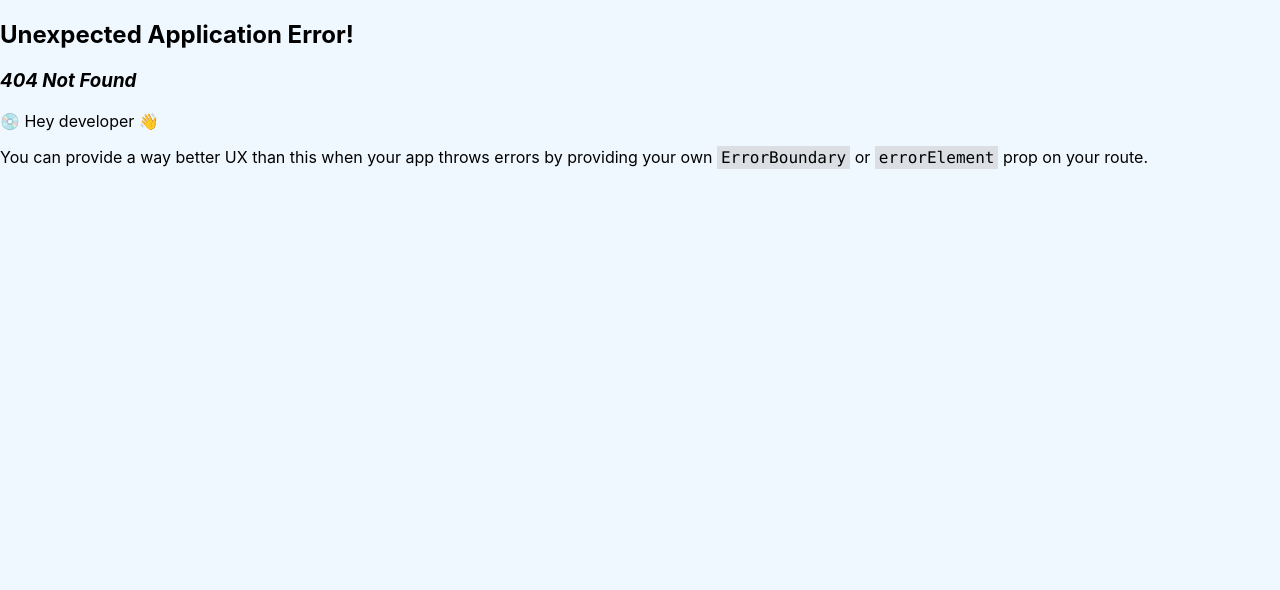
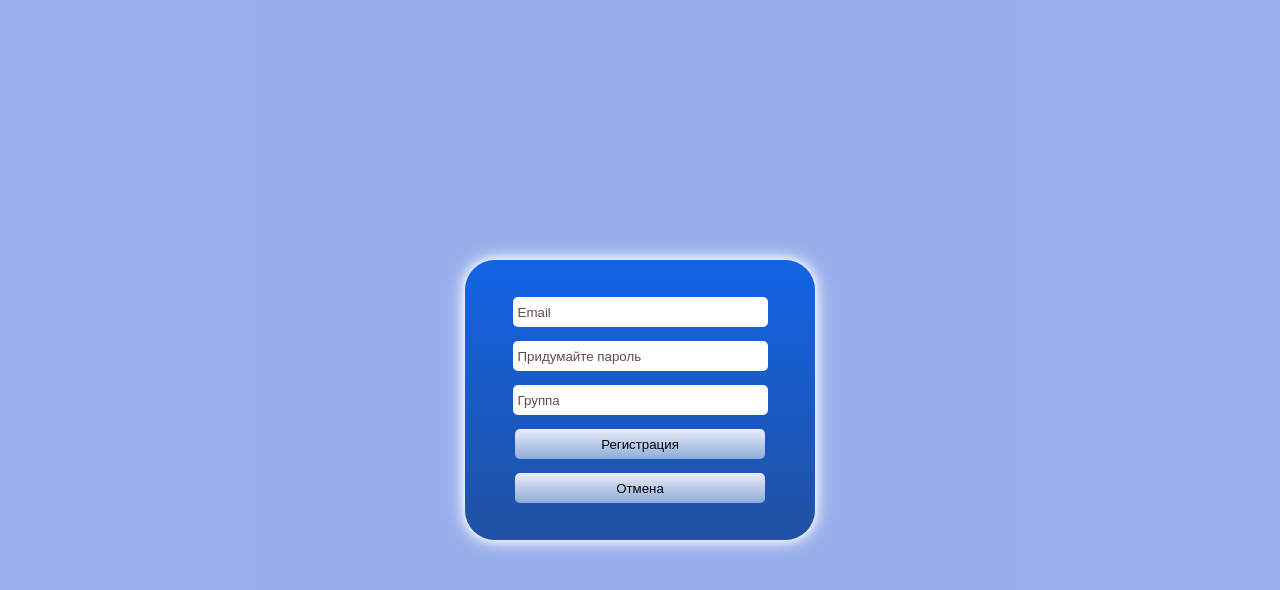
Before and after one commit to elitanima/online_store, a React (Create React App) app: page /signup in a window 1280 px wide. Before the commit this address had no page. Shown: the top 590 px of the page. Built offline with nearby package versions, Linux system fonts and the light colour scheme.

Commit message:
Added registration and authorization

```diff
--- a/src/components/Account_module/Account_module.jsx
+++ b/src/components/Account_module/Account_module.jsx
@@ -7,12 +7,17 @@ export function Account_module() {
 
     const navigate = useNavigate();
 
+    const exit = () => {
+        localStorage.clear()
+        navigate("/");
+    }
+
     return (
          <div className={style.account_module}>
             <div className={style.button_view}>
                 <button className={style.button_user} onClick={() => navigate("/profile")}></button>
                 <button className={style.button_basket} onClick={() => navigate("/basket")}></button>
-                <button className={style.button_exit} onClick={() => navigate("/")}></button>
+                <button className={style.button_exit} onClick={() => exit() }></button>
          </div>
         </div>
     )
--- a/src/components/Authorization_window/Authorization_window.js
+++ b/src/components/Authorization_window/Authorization_window.js
@@ -8,17 +8,27 @@ import { Formik, Field, Form } from "formik";
 
 import { useNavigate } from "react-router-dom";
 
+import { signin } from "../../api_user/api_user"
+
 
 export function Authorization_window() {
 
     const navigate = useNavigate();
 
+     // После авторизации отрываем главную страницу
+     const goToMain = () => {
+        return navigate("/main")
+    }
+
+
+
     return (
         <Formik
         initialValues={{ email: "", password: ""}}
         onSubmit={async (values) => {
-          await new Promise((resolve) => setTimeout(resolve, 500));
-          alert(JSON.stringify(values, null, 2));
+            await new Promise((resolve) => setTimeout(resolve, 500));
+            signin(values);
+            goToMain();
         }}
       >
             <div className={style.hidden}>
--- a/src/components/Button_autorization/Button_autorization.jsx
+++ b/src/components/Button_autorization/Button_autorization.jsx
@@ -11,8 +11,8 @@ export function Button_autorization(){
     return (
       <>
          <div className={style.button_view}>
-           <button className={style.button} onClick={() => navigate("/singin")}>Вход</button>
-           <button className={style.button} onClick={() => navigate("/singup")}>Регистрация</button>
+           <button className={style.button} onClick={() => navigate("/signin")}>Вход</button>
+           <button className={style.button} onClick={() => navigate("/signup")}>Регистрация</button>
          </div>
       </>
     )
--- a/src/components/Registration_window/Registration_window.js
+++ b/src/components/Registration_window/Registration_window.js
@@ -8,18 +8,26 @@ import { useNavigate } from "react-router-dom";
 import React from "react";
 import ReactDOM from "react-dom";
 import { Formik, Field, Form } from "formik";
+import { signup } from "../../api_user/api_user"
 
 
 export function Registration_window() {
 
     const navigate = useNavigate();
 
+    // После регистрации отрываем страницу авторизации
+    const goToSignIn = () => {
+        return navigate("/signin")
+    }
+
     return (
         <Formik
             initialValues={{ email: "", password: "", group: ""}}
             onSubmit={async (values) => {
             await new Promise((resolve) => setTimeout(resolve, 500));
-            alert(JSON.stringify(values, null, 2));
+            console.log(values);
+            signup(values);
+            goToSignIn();
 
             }}
 >
@@ -30,7 +38,7 @@ export function Registration_window() {
                                 <Field className={style.form_data} name="email"  type="email" placeholder="Email"/>
                                 <Field className={style.form_data} name="password" type="password" placeholder="Придумайте пароль" />
                                 <Field className={style.form_data} name="group" type="text" placeholder="Группа" />
-                                <button className={style.form_data} type="submit">Регистрация</button>
+                                <button className={style.form_data} type="submit" onClick={() =>console.log('Hello') }>Регистрация</button>
                                 <span className={style.form_data} data-btn="formAutorizationClose" onClick={() => navigate(-1)}>Отмена</span>
                         </Form>
                     </div>
--- a/src/index.js
+++ b/src/index.js
@@ -28,12 +28,12 @@ const router = createBrowserRouter([
   },
   {
     //страница входа
-    path: "/singin",
+    path: "/signin",
     element: <Authorization_window/>
   },
   {
     //страница регистрации
-    path: "/singup",
+    path: "/signup",
     element: <Registration_window/>
   },
   {
```
